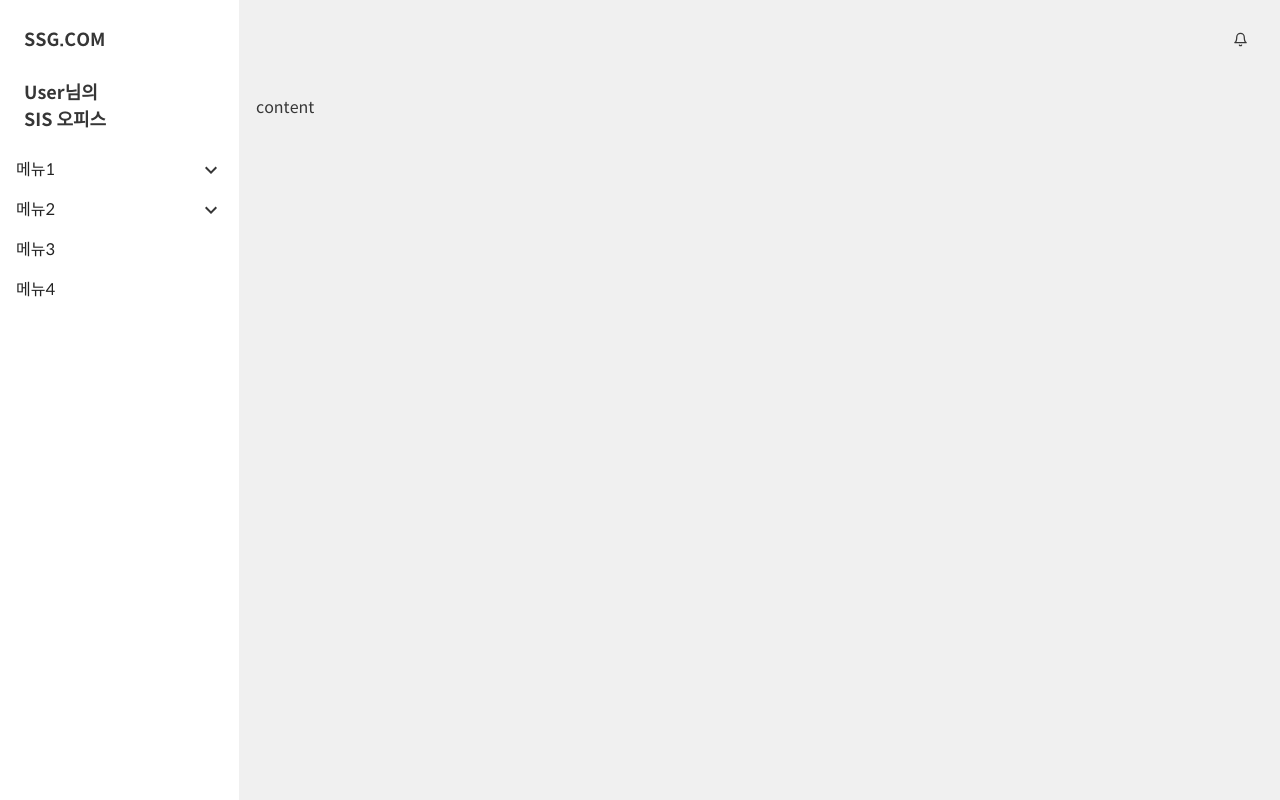
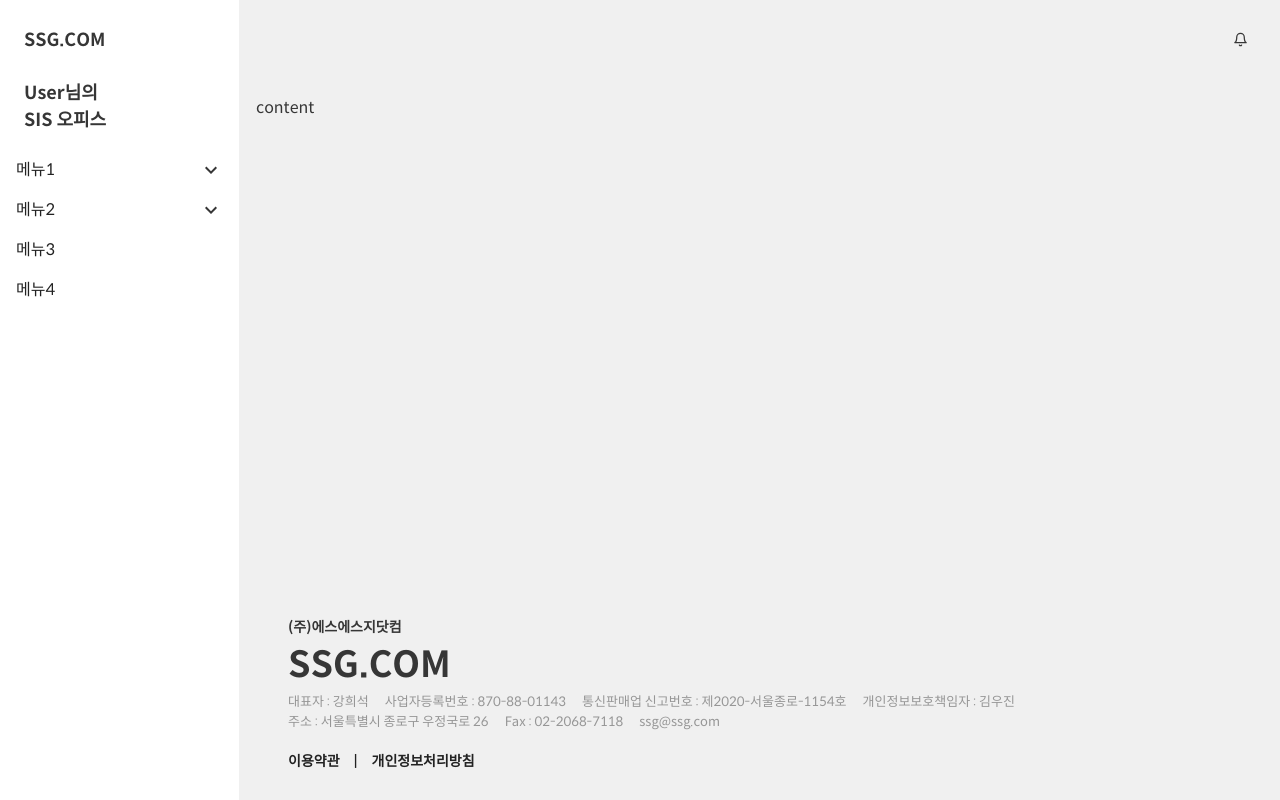
Before and after one commit to hayoungkkim/demo-sis-nextjs, a Next.js app: page / in a window 1280 px wide. Built offline with nearby package versions, Linux system fonts and the light colour scheme.

Commit message:
Footer commit

```diff
--- a/src/components/Footer.tsx
+++ /dev/null
@@ -1,3 +0,0 @@
-import { Flex, FlexProps } from '@chakra-ui/react'
-
-export const Footer = (props: FlexProps) => <Flex as="footer" py="8rem" {...props} />
--- /dev/null
+++ b/src/components/Layout/Footer.tsx
@@ -0,0 +1,104 @@
+import { Box, Text, Flex, Stack, Link } from '@chakra-ui/react'
+
+interface FootItem {
+  copr_dt?: string
+  copr_if: string
+  copr_lk?: string
+}
+
+const FOOTER_ITEMS: Array<FootItem> = [
+  {
+    copr_dt: '대표자',
+    copr_if: '강희석'
+  },
+  {
+    copr_dt: '사업자등록번호',
+    copr_if: '870-88-01143'
+  },
+  {
+    copr_dt: '통신판매업 신고번호',
+    copr_if: '제2020-서울종로-1154호'
+  },
+  {
+    copr_dt: '개인정보보호책임자',
+    copr_if: '김우진'
+  },
+  {
+    copr_dt: '주소',
+    copr_if: '서울특별시 종로구 우정국로 26'
+  },
+  {
+    copr_dt: 'Fax',
+    copr_if: '02-2068-7118'
+  },
+  {
+    copr_if: 'ssg@ssg.com'
+  }
+]
+
+const Footer = () => {
+  return (
+    <Box
+      bg="gray.200"
+      ml={{ base: 0, md: 60 }}
+      pos="fixed"
+      bottom={0}
+      w={{ base: 'auto', md: 'calc(100% - 240px)' }}
+      py={{ base: 7, md: 7 }}
+      pl={{ base: 8, md: 12 }}>
+      <Flex maxW={{ base: 'full', md: '768px' }} flexDir="column">
+        <Stack>
+          <Text fontSize="md" fontWeight="bold">
+            (주)에스에스지닷컴
+          </Text>
+        </Stack>
+
+        <Stack>
+          <Text fontSize="7xl" fontWeight="bold">
+            SSG.COM
+          </Text>
+        </Stack>
+
+        <Stack>
+          <Flex flexFlow="wrap">
+            {FOOTER_ITEMS.map((footItem) => (
+              <FootItem key={footItem.copr_dt} {...footItem} />
+            ))}
+          </Flex>
+        </Stack>
+        <Stack>
+          <Flex flexFlow="wrap" mt={5}>
+            <Link color="gray.900" fontWeight="bold" fontSize="md" href="#">
+              이용약관
+            </Link>
+            <Link
+              color="gray.900"
+              fontWeight="bold"
+              fontSize="md"
+              _before={{
+                content: `"|"`,
+                display: 'inline-flex',
+                justifyContent: 'center',
+                width: 8
+              }}
+              href="#">
+              개인정보처리방침
+            </Link>
+          </Flex>
+        </Stack>
+      </Flex>
+    </Box>
+  )
+}
+
+const FootItem = ({ copr_dt, copr_if }: FootItem) => {
+  return (
+    <Stack key={copr_dt} mr={4}>
+      <Text color="gray.500" fontSize="sm">
+        {copr_dt} {copr_dt && ':'} {copr_if}
+      </Text>
+    </Stack>
+  )
+}
+
+export default Footer
--- a/src/components/Layout/Layout.tsx
+++ b/src/components/Layout/Layout.tsx
@@ -10,6 +10,7 @@
 
 import Header from './Header'
 import Sidebar from './Sidebar'
+import Footer from './Footer'
 
 const Layout = ({ children }: { children: ReactNode }) => {
   const { isOpen, onOpen, onClose } = useDisclosure()
@@ -40,6 +41,7 @@
       <Box ml={{ base: 0, md: 60 }} p="4">
         {children}
       </Box>
+      <Footer />
     </Box>
   )
 }
--- a/src/components/Layout/index.ts
+++ b/src/components/Layout/index.ts
@@ -1,3 +1,4 @@
 export { default as Layout } from './Layout'
 export { default as Header } from './Header'
 export { default as Sidebar } from './Sidebar'
+export { default as Footer } from './Footer'
```
